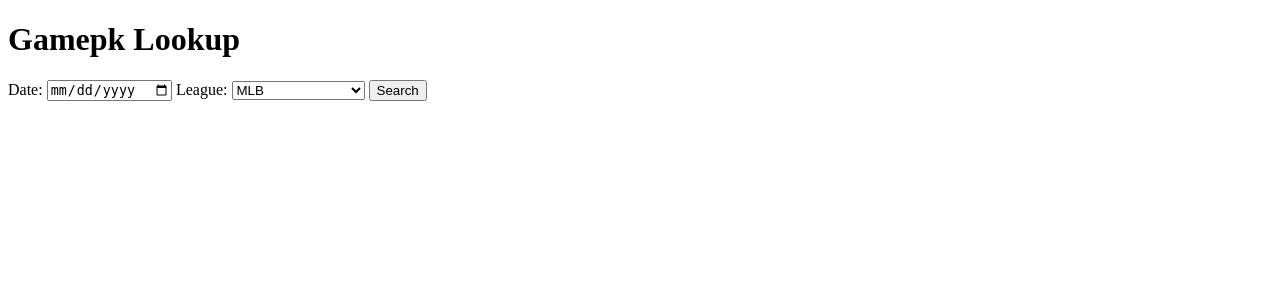
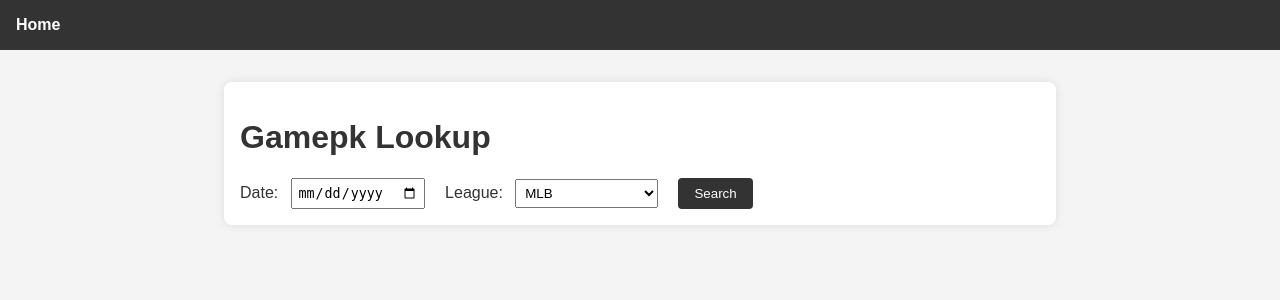
Before and after one commit to Bla005-1/landing_page, a Flask app: page /gamepk_lookup in a window 1280 px wide. Shown: the top 300 px of the page. Run offline with Flask 3, Linux system fonts and the light colour scheme.

Commit message:
enhance website styling (#2)

```diff
--- /dev/null
+++ b/static/styles.css
@@ -0,0 +1,74 @@
+body {
+    font-family: Arial, sans-serif;
+    margin: 0;
+    padding: 0;
+    background-color: #f4f4f4;
+    color: #333;
+}
+
+header {
+    background-color: #333;
+    color: #fff;
+    padding: 1rem;
+}
+
+nav a {
+    color: #fff;
+    margin-right: 1rem;
+    text-decoration: none;
+    font-weight: bold;
+}
+
+nav a:hover {
+    text-decoration: underline;
+}
+
+main {
+    max-width: 800px;
+    margin: 2rem auto;
+    padding: 1rem;
+    background-color: #fff;
+    border-radius: 8px;
+    box-shadow: 0 0 10px rgba(0, 0, 0, 0.1);
+}
+
+table {
+    width: 100%;
+    border-collapse: collapse;
+}
+
+table th, table td {
+    border: 1px solid #ddd;
+    padding: 8px;
+    text-align: left;
+}
+
+table th {
+    background-color: #f2f2f2;
+}
+
+form label {
+    margin-right: 0.5rem;
+}
+
+form input, form select {
+    margin-right: 1rem;
+    padding: 0.3rem;
+}
+
+button {
+    padding: 0.5rem 1rem;
+    background-color: #333;
+    color: #fff;
+    border: none;
+    border-radius: 4px;
+    cursor: pointer;
+}
+
+button:hover {
+    background-color: #555;
+}
+
+.error {
+    color: red;
+}
--- a/templates/gamepk_lookup.html
+++ b/templates/gamepk_lookup.html
@@ -2,8 +2,15 @@
 <html>
 <head>
     <title>Gamepk Lookup</title>
+    <link rel="stylesheet" href="{{ url_for('static', filename='styles.css') }}">
 </head>
 <body>
+    <header>
+        <nav>
+            <a href="/">Home</a>
+        </nav>
+    </header>
+    <main>
         <h1>Gamepk Lookup</h1>
         <form method="post">
             <label for="date">Date:</label>
@@ -18,11 +25,11 @@
         </form>
 
         {% if error %}
-        <p style="color:red;">{{ error }}</p>
+            <p class="error">{{ error }}</p>
         {% endif %}
 
         {% if games %}
-        <table border="1" cellspacing="0" cellpadding="5">
+            <table>
                 <thead>
                     <tr><th>Matchup</th><th>Game PK</th></tr>
                 </thead>
@@ -36,5 +43,6 @@
                 </tbody>
             </table>
         {% endif %}
+    </main>
 </body>
 </html>
```
Also changed, not shown: static/index.html (+10 -1 lines). Lines whose indentation alone changed are shown as unchanged.
